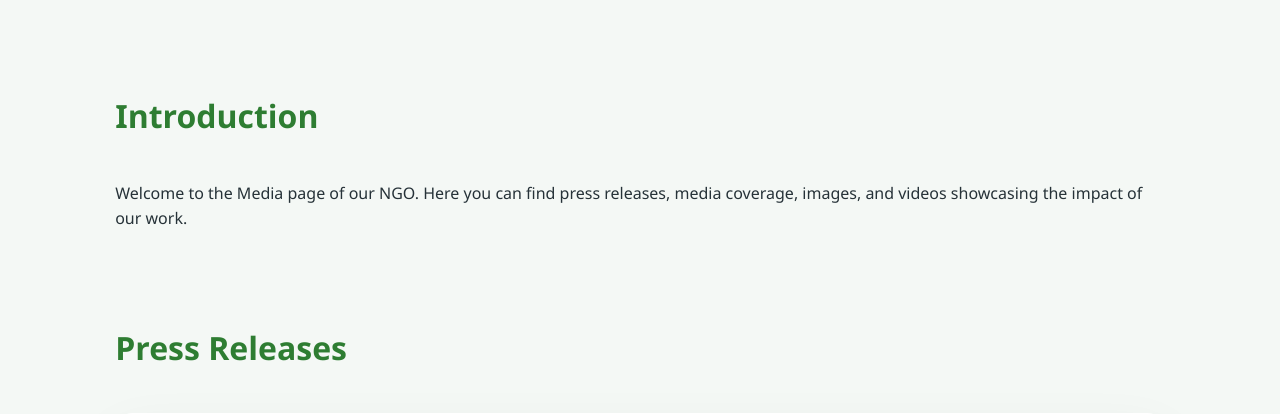
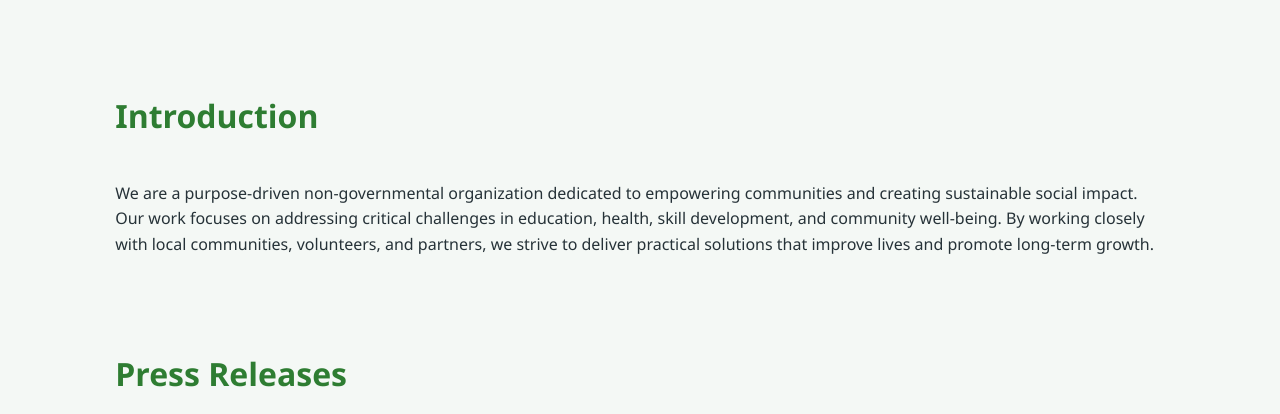
Before and after one commit to ajjumane/NGOSITE-FullStack, a Flask app: page /media in a window 1280 px wide. Shown: the part 299-713 px from the top of the page. Run offline with Flask 3, Linux system fonts and the light colour scheme; a user stored in the database is signed in; data comes from the database, SQL or seed files in the repository.

Commit message:
Update media.html

```diff
--- a/templates/media.html
+++ b/templates/media.html
@@ -27,8 +27,7 @@
     <div class="media-block">
         <h2>Introduction</h2>
         <p>
-            Welcome to the Media page of our NGO. Here you can find press releases,
-            media coverage, images, and videos showcasing the impact of our work.
+            We are a purpose-driven non-governmental organization dedicated to empowering communities and creating sustainable social impact. Our work focuses on addressing critical challenges in education, health, skill development, and community well-being. By working closely with local communities, volunteers, and partners, we strive to deliver practical solutions that improve lives and promote long-term growth.
         </p>
     </div>
 
@@ -93,4 +92,5 @@
 </section>
 
 </body>
+
 </html>
```
